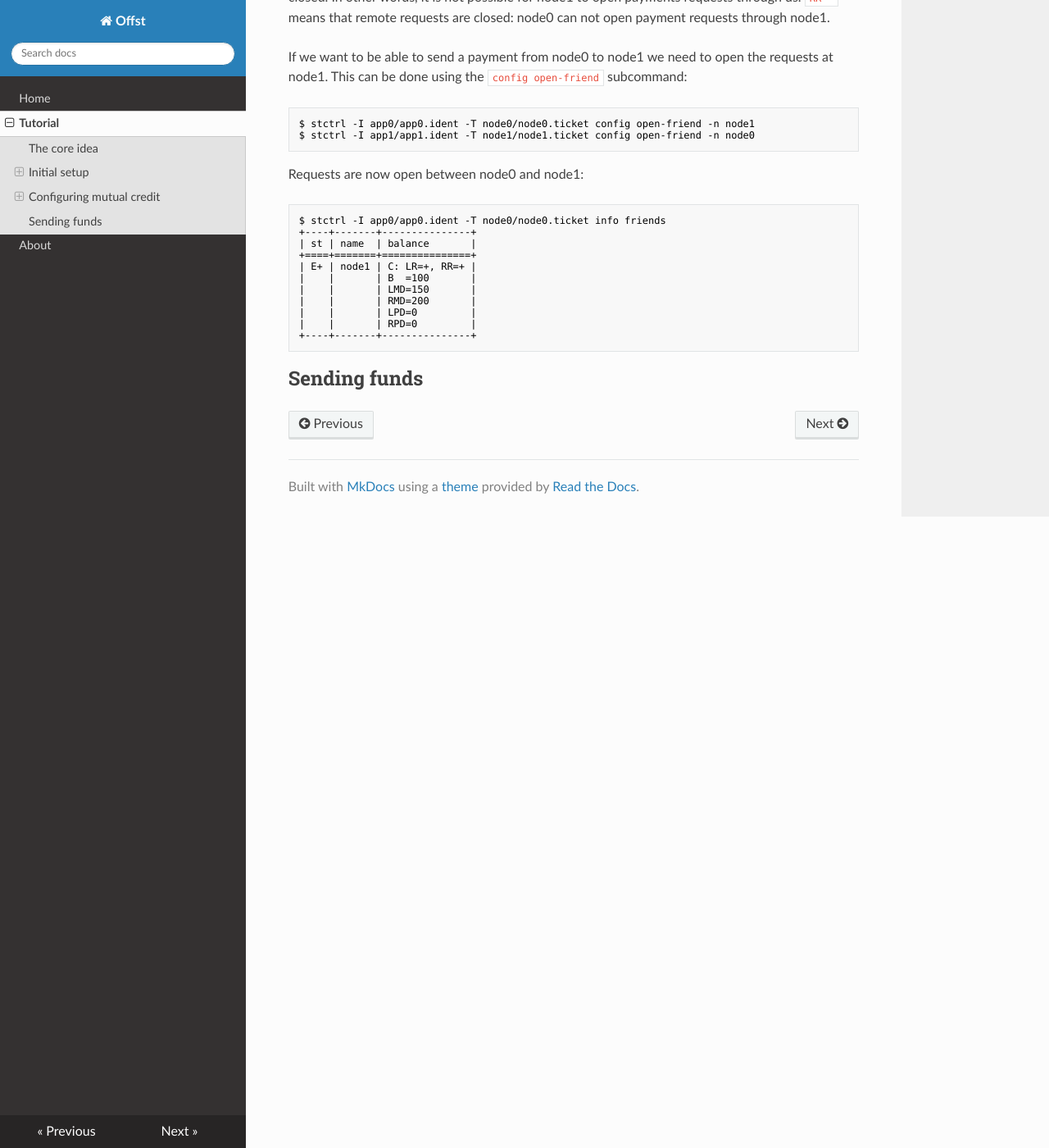
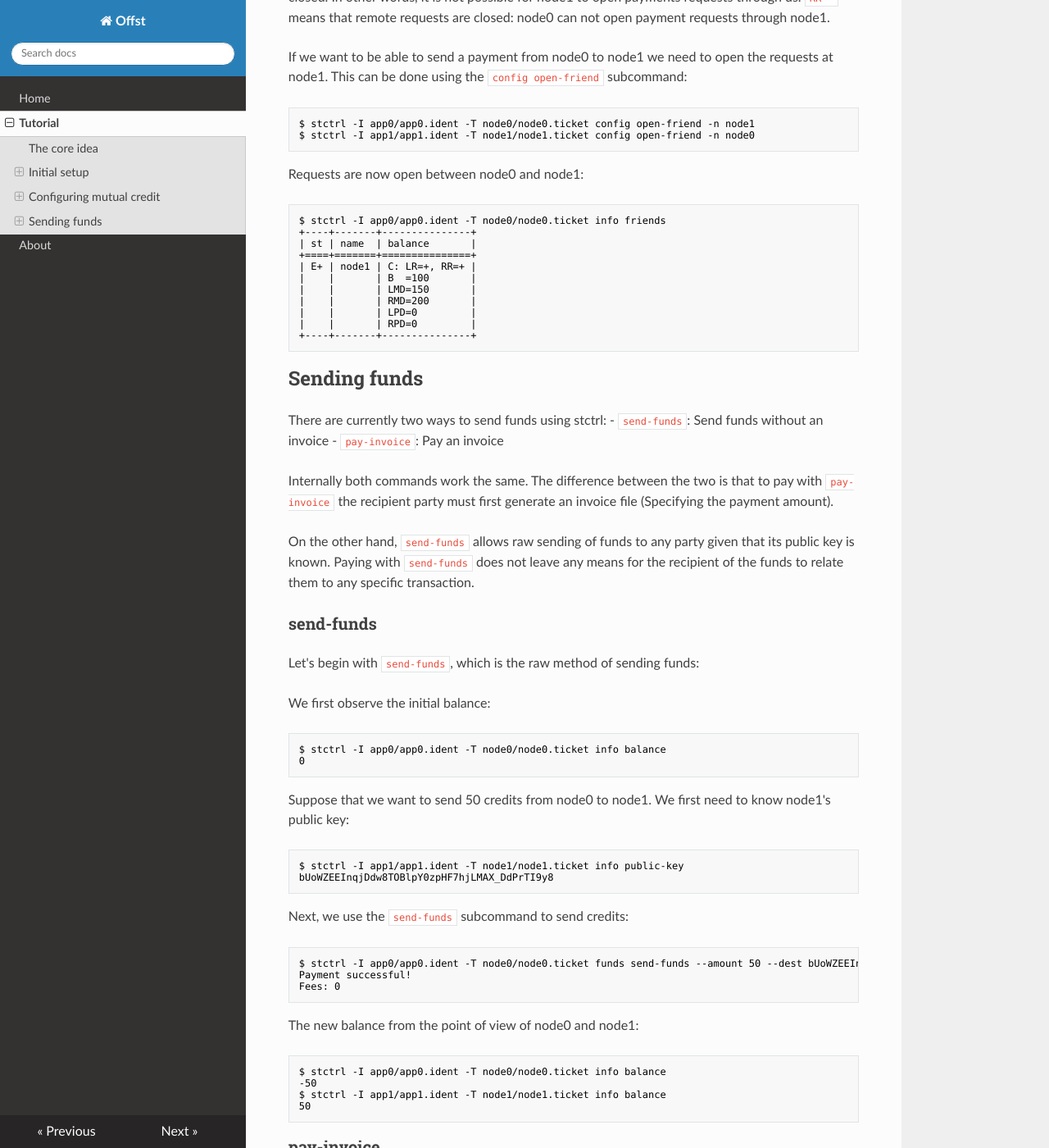
Before and after one commit to freedomlayer/offset_docs, an MkDocs documentation site: the page built from docs/tutorial.md, in a window 1280 px wide and 1400 px high, scrolled down 9204 px. Shown: the whole window at 82% size. Built offline with MkDocs 1.6.1, drawn with Linux system fonts in a browser that asks for light colours; nearby versions of some CDN libraries; some of the changed text lies outside the part shown.

Commit message:
Added sending funds to the tutorial.

````diff
--- a/docs/tutorial.md
+++ b/docs/tutorial.md
@@ -531,3 +531,101 @@ $ stctrl -I app0/app0.ident -T node0/node0.ticket info friends
 ```
 
 ## Sending funds
+
+There are currently two ways to send funds using stctrl:
+- `send-funds`: Send funds without an invoice
+- `pay-invoice`: Pay an invoice
+
+Internally both commands work the same.
+The difference between the two is that to pay with `pay-invoice` the recipient
+party must first generate an invoice file (Specifying the payment amount).
+
+On the other hand, `send-funds` allows raw sending of funds to any party given
+that its public key is known. Paying with `send-funds` does not leave any means
+for the recipient of the funds to relate them to any specific transaction.
+
+
+### send-funds
+
+Let's begin with `send-funds`, which is the raw method of sending funds:
+
+We first observe the initial balance:
+
+```bash
+$ stctrl -I app0/app0.ident -T node0/node0.ticket info balance
+0
+```
+
+Suppose that we want to send 50 credits from node0 to node1. We first need to
+know node1's public key:
+
+```bash
+$ stctrl -I app1/app1.ident -T node1/node1.ticket info public-key
+bUoWZEEInqjDdw8TOBlpY0zpHF7hjLMAX_DdPrTI9y8
+```
+
+Next, we use the `send-funds` subcommand to send credits:
+
+```bash
+$ stctrl -I app0/app0.ident -T node0/node0.ticket funds send-funds --amount 50 --dest bUoWZEEInqjDdw8TOBlpY0zpHF7hjLMAX_DdPrTI9y8
+Payment successful!
+Fees: 0
+```
+
+The new balance from the point of view of node0 and node1:
+
+```bash
+$ stctrl -I app0/app0.ident -T node0/node0.ticket info balance
+-50
+$ stctrl -I app1/app1.ident -T node1/node1.ticket info balance
+50
+```
+
+### pay-invoice
+
+Suppose that node1 wants to buy a bag of bananas from node0 that cost 60 credits.
+To make the transaction, the following should happen:
+
+1. node0 prepares an invoice for 60 credits and sends it to node1.
+2. node1 pays the invoice and sends the receipt to node0.
+3. node0 verifies the receipt and (if the receipt was valid) gives the bag of bananas to node1.
+
+
+(1) **node0 prepares an invoice**
+
+To prepare an invoice, we first get node0's public key:
+
+```bash
+$ stctrl -I app0/app0.ident -T node0/node0.ticket info public-key
+TiTqXCEMBDoAyseEiw8t6r3L7do_k0iXOU1_rk4ERqw
+```
+
+node0 prepares an invoice using the `stregister` util:
+
+```bash
+$ stregister gen-invoice -a 60 -p TiTqXCEMBDoAyseEiw8t6r3L7do_k0iXOU1_rk4ERqw -o bananas.invoice
+```
+
+(2) **node1 pays the invoice**
+
+node1 can now pay the invoice:
+
+```bash
+$ stctrl -I app1/app1.ident -T node1/node1.ticket funds pay-invoice -i bananas.invoice -r bananas.receipt
+Payment successful!
+Fees: 0
+```
+
+Note that a receipt file was created: bananas.receipt. The receipt file is a
+proof that node1 paid the invoice successfuly. Node1 now hands over the receipt
+to node0.
+
+
+(3) **node0 verifies the receipt**
+
+```bash
+$ stregister verify-receipt -i bananas.invoice -r bananas.receipt
+Receipt is valid!
+```
+
+Now that the payment is verified, node0 can give node1 the bag of bananas.
````
